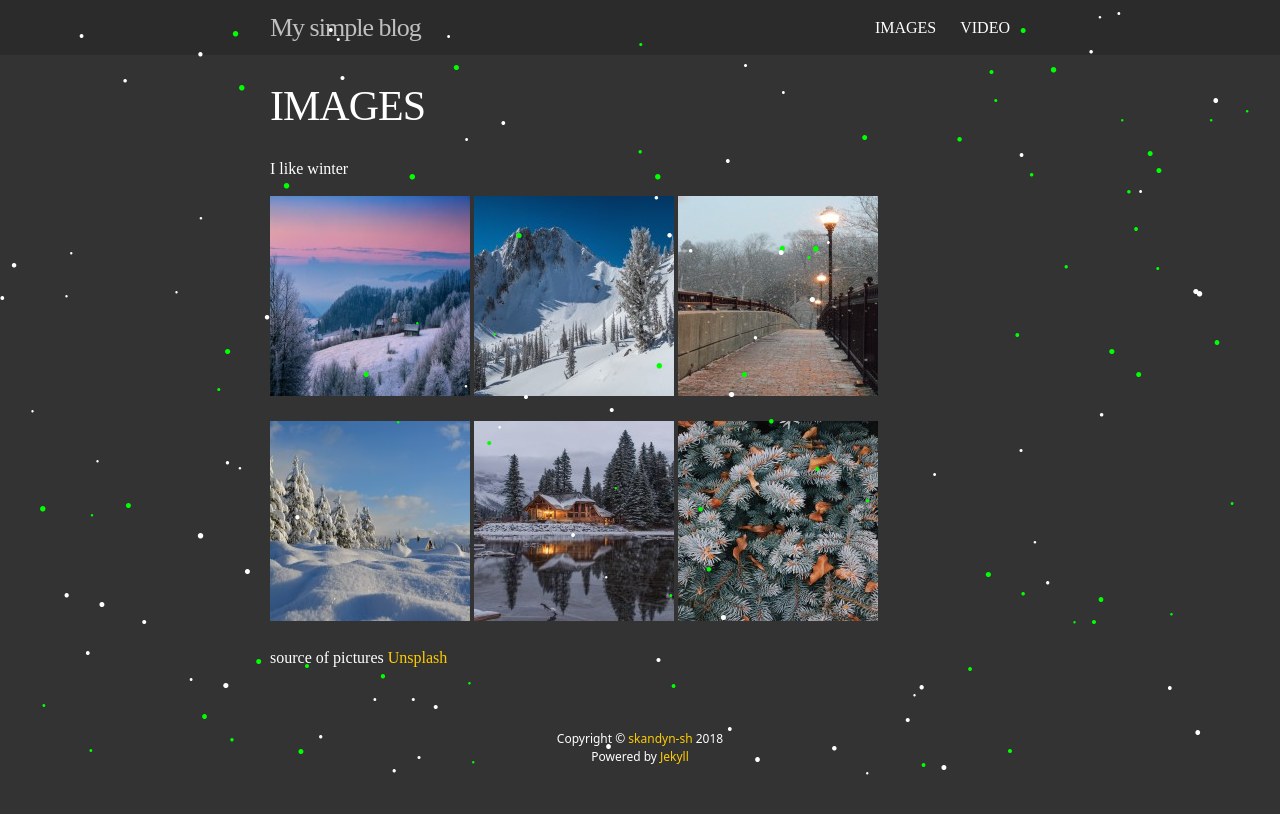
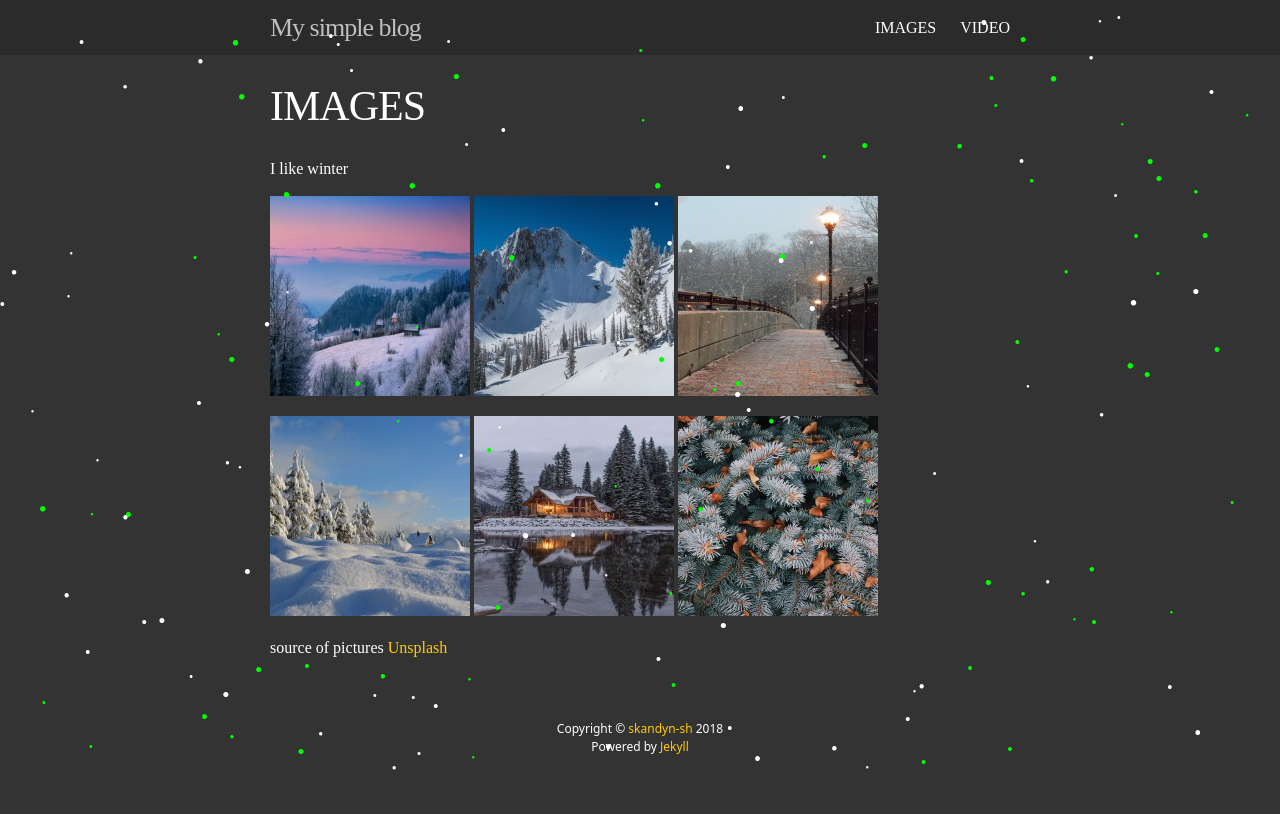
Before and after one commit to skandyn-sh/skandyn-sh.github.io, a Jekyll site: the page built from photos.html, in a window 1280 px wide. Shown: the top 814 px of the page. Built offline with Jekyll 4.4.1, drawn with Linux system fonts in a browser that asks for light colours; nearby versions of some CDN libraries; library files that are not in the unit come from our copies; comment, search, counter and statistics services are not loaded.

Commit message:
Update photos.html

```diff
--- a/photos.html
+++ b/photos.html
@@ -8,9 +8,9 @@ permalink: /images/
 <a data-fancybox="gallery" href="/img/photos/big_1.jpg"><img src="/img/photos/small_1.jpg"></a>
 <a data-fancybox="gallery" href="/img/photos/big_2.jpg"><img src="/img/photos/small_2.jpg"></a>
 <a data-fancybox="gallery" href="/img/photos/big_3.jpg"><img src="/img/photos/small_3.jpg"></a>
-<p style="padding-bottom: 10px"></p>
+<p style="padding-bottom: 5px"></p>
 <a data-fancybox="gallery" href="/img/photos/big_4.jpg"><img src="/img/photos/small_4.jpg"></a>
 <a data-fancybox="gallery" href="/img/photos/big_5.jpg"><img src="/img/photos/small_5.jpg"></a>
 <a data-fancybox="gallery" href="/img/photos/big_6.jpg"><img src="/img/photos/small_6.jpg"></a>
-<p style="padding-bottom: 10px"></p>
+<p style="padding-bottom: 5px"></p>
 <p>source of pictures <a href="https://unsplash.com/" target="_blank">Unsplash</a></p>
```
